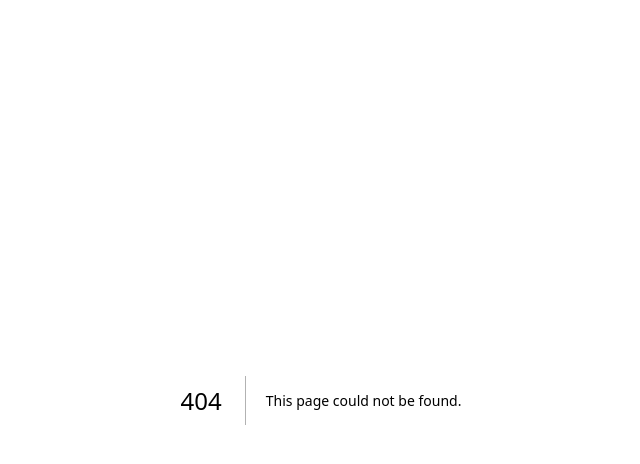
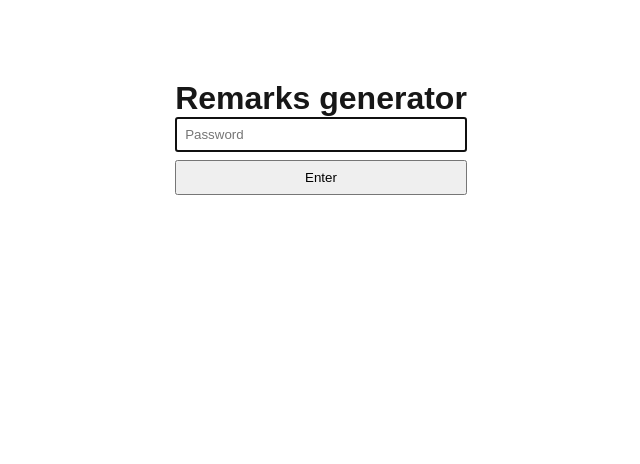
Before and after one commit to EmSherpa/remarks-app, a Next.js app: page /login in a window 1280 px wide. Before the commit this address had no page. Shown: the top 464 px of the page, without its empty margins (319-959 px from the left). Built offline with nearby package versions, Linux system fonts and the light colour scheme.

Commit message:
Renamed middleware to proxy

```diff
--- /dev/null
+++ b/src/app/api/login/route.ts
@@ -0,0 +1,20 @@
+import { NextRequest, NextResponse } from "next/server";
+
+export async function POST(req: NextRequest) {
+  const { password } = await req.json();
+
+  if (password === process.env.APP_PASSWORD) {
+    const response = NextResponse.json({ ok: true }, { status: 200 });
+    response.cookies.set("app_auth", password, {
+      httpOnly: true,
+      sameSite: "lax",
+      secure: process.env.NODE_ENV === "production",
+      path: "/",
+      maxAge: 60 * 60 * 24 * 7,
+    });
+
+    return response;
+  }
+
+  return NextResponse.json({ error: "Wrong password." }, { status: 401 });
+}
--- /dev/null
+++ b/src/app/login/page.tsx
@@ -0,0 +1,41 @@
+"use client";
+import { useState } from "react";
+
+export default function LoginPage() {
+  const [password, setPassword] = useState("");
+  const [error, setError] = useState("");
+
+  async function handleSubmit(e: React.FormEvent) {
+    e.preventDefault();
+    const res = await fetch("/api/login", {
+      method: "POST",
+      headers: { "Content-Type": "application/json" },
+      body: JSON.stringify({ password }),
+    });
+    if (res.ok) {
+      window.location.href = "/";
+    } else {
+      setError("Wrong password.");
+    }
+  }
+
+  return (
+    <div style={{ maxWidth: 320, margin: "80px auto" }}>
+      <h1>Remarks generator</h1>
+      <form onSubmit={handleSubmit}>
+        <input
+          type="password"
+          placeholder="Password"
+          value={password}
+          onChange={(e) => setPassword(e.target.value)}
+          style={{ width: "100%", padding: 8 }}
+          autoFocus
+        />
+        <button type="submit" style={{ marginTop: 8, width: "100%", padding: 8 }}>
+          Enter
+        </button>
+        {error && <p style={{ color: "crimson" }}>{error}</p>}
+      </form>
+    </div>
+  );
+}
```
Also changed, not shown: src/proxy.ts (added, +16 -0 lines).
